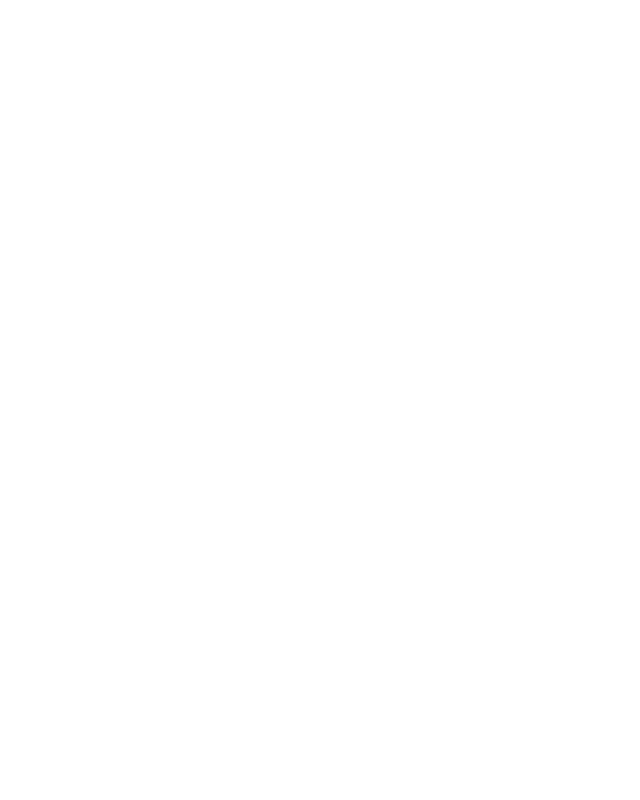
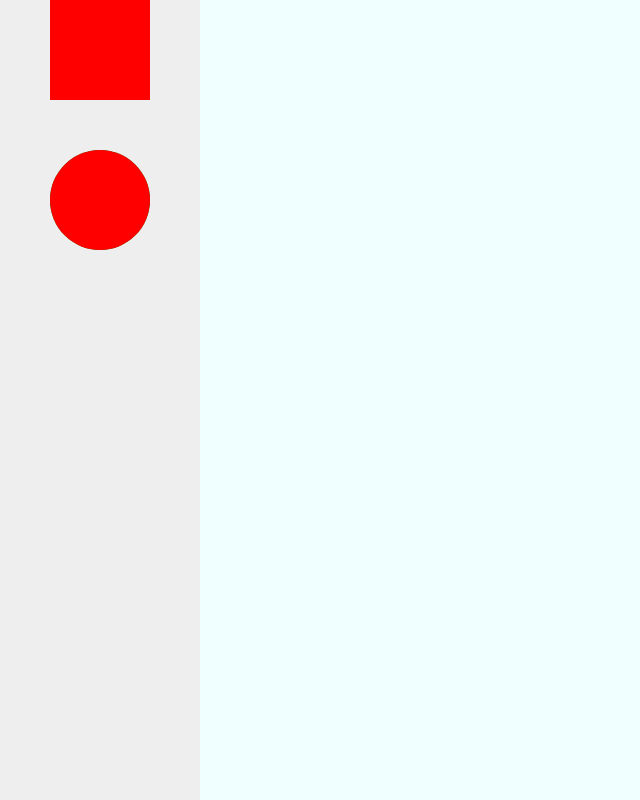
Before and after one commit to maxshymchuk/Kanva, a React (Create React App) app: page / in a window 1280 px wide. Shown: the whole page, without its empty margins (0-640 px from the left). Built offline with nearby package versions, Linux system fonts and the light colour scheme.

Commit message:
feat: initial Redux setup & test layout

```diff
--- a/src/App.tsx
+++ b/src/App.tsx
@@ -5,7 +5,7 @@
 
 function App() {
   return (
-    <div className="App">
+    <div className="app">
       <Field/>
       <Canvas/>
     </div>
--- a/src/components/Canvas/Canvas.tsx
+++ b/src/components/Canvas/Canvas.tsx
@@ -1,10 +1,32 @@
-import React, { useContext, useEffect } from 'react';
+import React, {useRef} from 'react';
 import styles from './canvas.module.scss';
+import {useDispatch, useSelector} from "react-redux";
+import {Figure, FigureType} from "../../types";
+import {AppState} from "../../store/actionCreators";
+import classnames from 'classnames';
 
 const Canvas = () => {
+
+    // const dispatch = useDispatch();
+
+    const figures: Figure[] = useSelector(
+        (state: AppState) => state.figures
+    );
+
     return (
         <section className={styles.canvas}>
-
+            {figures.map((figure) => {
+                const type = figure.type === FigureType.Square ? 'square' : 'circle';
+                const style = {
+                    zIndex: figure.layer,
+                    backgroundColor: figure.color,
+                    left: figure.ref.offsetLeft,
+                    top: figure.ref.offsetTop
+                }
+                return (
+                    <div key={figure.id} className={classnames(styles.item, styles[type])} style={style}></div>
+                )
+            })}
         </section>
     );
 };
--- a/src/components/Canvas/canvas.module.scss
+++ b/src/components/Canvas/canvas.module.scss
@@ -0,0 +1,15 @@
+.canvas {
+  width: 100%;
+  background-color: azure;
+  position: relative;
+}
+
+.item {
+  position: absolute;
+  width: 100px;
+  height: 100px;
+}
+
+.circle {
+  border-radius: 50%;
+}
--- a/src/components/Field/Field.tsx
+++ b/src/components/Field/Field.tsx
@@ -1,10 +1,68 @@
-import React, { useContext, useEffect } from 'react';
+import React, {useEffect, useState} from 'react';
+import classnames from 'classnames';
 import styles from './field.module.scss';
+import {useDispatch, useSelector} from "react-redux";
+import {Figure, FigureType} from "../../types";
+import {addFigure, AppState, moveFigure} from "../../store/actionCreators";
+import uniqid from 'uniqid';
+import randomcolor from 'randomcolor';
 
 const Field = () => {
+
+    let target: HTMLElement | null = null;
+
+    const dispatch = useDispatch();
+
+    const figures: Figure[] = useSelector(
+        (state: AppState) => state.figures
+    );
+
+    useEffect(() => {
+        window.addEventListener('mousemove', (e) => {
+            handleMouseMove(e)
+        }, true);
+        window.addEventListener('mouseup', handleMouseUp, true);
+    }, [])
+
+    const handleMouseMove = (e: MouseEvent) => {
+        e.preventDefault();
+        if (target) {
+            target.style.left = `${e.clientX}px`;
+            target.style.top = `${e.clientY}px`;
+        }
+        //     dispatch(moveFigure(figure, e.clientX - 200, e.clientY));
+    }
+
+    const handleMouseUp = () => {
+        target = null;
+    }
+
+    const handleMouseDown = (e: React.MouseEvent, type: FigureType) => {
+        const item = e.target as HTMLElement;
+        item.style.zIndex = '99';
+        item.style.backgroundColor = `${randomcolor()}`;
+        item.id = uniqid();
+
+        // dispatch(addFigure(newFigure));
+        target = item;
+    }
+
     return (
         <section className={styles.field}>
-
+            <ul className={styles.list}>
+                <li className={styles.cell}>
+                    <div className={classnames(styles.item, styles.square, styles.hidden)}></div>
+                    <div
+                        onMouseDown={(e) => handleMouseDown(e, FigureType.Square)}
+                        className={classnames(styles.item, styles.square)}></div>
+                </li>
+                <li className={styles.cell}>
+                    <div className={classnames(styles.item, styles.circle, styles.hidden)}></div>
+                    <div
+                        onMouseDown={(e) => handleMouseDown(e, FigureType.Circle)}
+                        className={classnames(styles.item, styles.circle)}></div>
+                </li>
+            </ul>
         </section>
     );
 };
--- a/src/components/Field/field.module.scss
+++ b/src/components/Field/field.module.scss
@@ -0,0 +1,38 @@
+.field {
+  display: flex;
+  flex-direction: column;
+  align-items: center;
+  min-width: 200px;
+  height: 100%;
+  background: #00000011;
+}
+
+.list {
+  padding: 0;
+  margin: 0;
+}
+
+.cell {
+  display: block;
+  width: 100px;
+  height: 100px;
+  margin-bottom: 50px;
+}
+
+.item {
+  display: block;
+  width: 100px;
+  height: 100px;
+  text-align: center;
+  line-height: 100px;
+  background: red;
+  position: relative;
+  &.hidden {
+    position: absolute;
+    background: green;
+  }
+}
+
+.circle {
+  border-radius: 50%;
+}
--- a/src/index.tsx
+++ b/src/index.tsx
@@ -2,12 +2,16 @@
 import ReactDOM from 'react-dom';
 import App from './App';
 import * as serviceWorker from './serviceWorker';
+import {Provider} from "react-redux";
+import {configureStore} from "./store/actionCreators";
+
+const store = configureStore();
 
 ReactDOM.render(
-  <React.StrictMode>
-    <App />
-  </React.StrictMode>,
-  document.getElementById('root')
+    <Provider store={store}>
+        <App />
+    </Provider>,
+    document.getElementById('root')
 );
 
 serviceWorker.unregister();
--- /dev/null
+++ b/src/store/actionCreators.ts
@@ -0,0 +1,74 @@
+import {ActionTypes, Figure} from "../types";
+import {combineReducers, createStore, Store} from "redux";
+
+export type AppState = {
+    figures: Figure[];
+};
+
+export function addFigure(figure: Figure) {
+    return {
+        type: ActionTypes.ADD_FIGURE,
+        payload: figure,
+    } as const;
+}
+
+export function removeFigure(id: string) {
+    return {
+        type: ActionTypes.REMOVE_FIGURE,
+        payload: id,
+    } as const;
+}
+
+export function moveFigure(id: string, x: number, y: number) {
+    return {
+        type: ActionTypes.MOVE_FIGURE,
+        payload: {
+            id, x, y
+        },
+    } as const;
+}
+
+type Actions =
+    | ReturnType<typeof addFigure>
+    | ReturnType<typeof removeFigure>
+    | ReturnType<typeof moveFigure>;
+
+function fReducer(
+    state: Figure[] = [],
+    action: Actions
+) {
+    switch (action.type) {
+        case ActionTypes.ADD_FIGURE:
+            return state.concat(action.payload);
+        case ActionTypes.REMOVE_FIGURE:
+            return state.filter(
+                (figure) => figure.id !== action.payload
+            );
+        case ActionTypes.MOVE_FIGURE: {
+            const newState = [...state];
+            newState.forEach((figure, i) => {
+                if (figure.id === action.payload.id) {
+                    figure.ref = {
+                        ...figure.ref,
+                        offsetLeft: action.payload.x,
+                        offsetTop: action.payload.y
+                    }
+                }
+            });
+            return newState;
+        }
+    }
+    return state;
+}
+
+const rootReducer = combineReducers<AppState>({
+    figures: fReducer
+});
+
+export function configureStore(): Store<AppState> {
+    const store = createStore(
+        rootReducer,
+        undefined
+    );
+    return store;
+}
--- a/src/styles/app.scss
+++ b/src/styles/app.scss
@@ -0,0 +1,9 @@
+body {
+  margin: 0;
+}
+
+.app {
+  display: flex;
+  height: 100vh;
+  overflow: hidden;
+}
--- /dev/null
+++ b/src/types.ts
@@ -0,0 +1,29 @@
+export enum FigureType {
+    Square,
+    Circle
+}
+
+export type Figure = {
+    id: string;
+    type: FigureType;
+    color: string;
+    layer: number;
+    ref: HTMLElement;
+}
+
+export enum ActionTypes {
+    ADD_FIGURE,
+    REMOVE_FIGURE,
+    MOVE_FIGURE
+}
+
+export type FigureState = {
+    figures: Figure[]
+}
+
+export type FigureAction = {
+    type: ActionTypes
+    figure: Figure
+}
+
+export type DispatchType = (args: FigureAction) => FigureAction
```
Also changed, not shown: package.json (+8 -1 lines), 1 other file (tests, documents, lock files or other folders).
